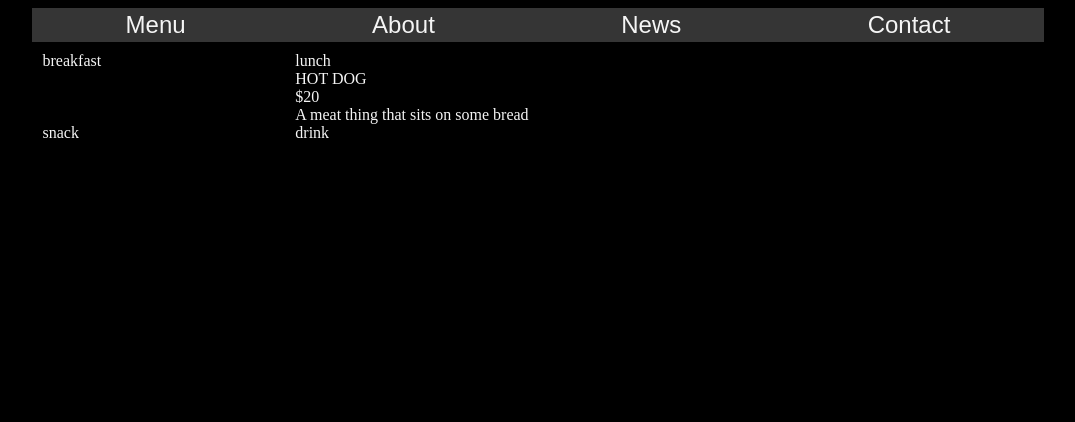
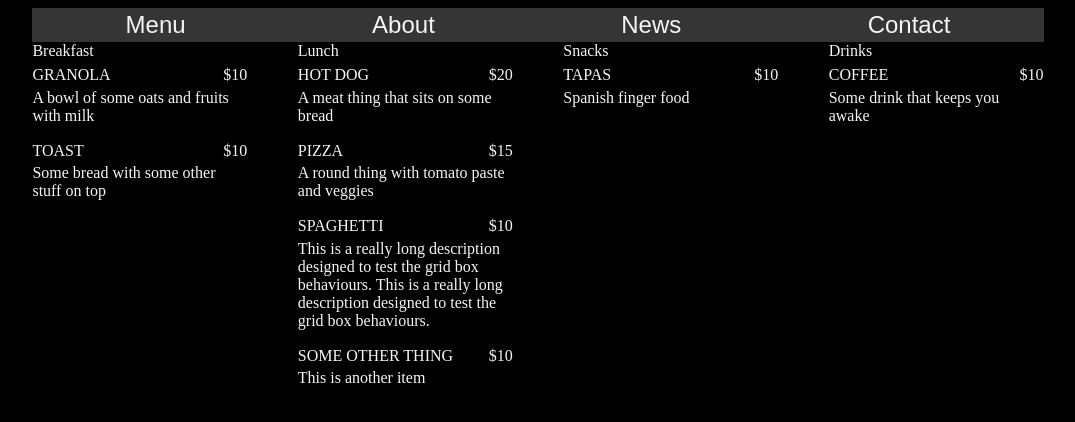
Before and after one commit to Atlas-1510/restaurant-project, a plain HTML site: page index.html in a window 1280 px wide. Both pictures are taken after a click on the button "Menu". Shown: the whole page, without its empty margins (102-1177 px from the left). Drawn offline with Linux system fonts and the light colour scheme.

Commit message:
Further refactoring of menu.js, tidied menuInfo IIFE and now beginning on menuImage IIFE

```diff
--- a/index.css
+++ b/index.css
@@ -66,57 +66,30 @@ body {
 /* ************************************ Menu Stuff ************************************ */
 
 #menuGrid {
-    width: 50%;
-    height: auto;
+    /* display: flex;
+    flex-direction: row; */
     display: grid;
-    grid-template-columns: 1fr 1fr;
-    margin: 1%;
+    grid-template-columns: repeat(4, 1fr);
+    gap: 5%;
 }
 
-#menuGridAndImageHolder {
-    display: flex;
-    justify-content: center;
-    align-items: center;
-}
-
-#menuImageHolder {
-    width: 400px;
-    height: 267px;
-}
-
-.menuImage {
-    position: absolute;
-    display: block;
-
-    max-width: 400px;
-    height: auto;
-}
-
-#breakfastFlex {
+.mealTypeMenuSection {
     display: flex;
     flex-direction: column;
-    margin: inherit;
-}
-
-#lunchMenuGrid {
-    display: flex;
-    flex-direction: column;
-    margin: inherit;
+    /* align-items: center; */
 }
 
 .menuItem {
-display: grid;
-grid-template-rows: 25% 75%;
-grid-template-columns: 75% 25%;
-min-height: 60px;
-margin-top: 5%;
-margin-bottom: 5%;
+    display: flex;
+    flex-direction: column;
+    margin: 3% 0% 3% 0%;
 }
 
-.menuContent {
-    height: 100%;
+.menuTitleAndPriceHolder {
+    display: flex;
+    justify-content: space-between;
 }
 
-#viewImagePrompt {
-    text-align: center;
+.menuItemDescription {
+    margin: 2% 0% 2% 0%;
 }
--- a/modules/menu.js
+++ b/modules/menu.js
@@ -1,27 +1,36 @@
 import { generateTitle } from "./utils/generateTitle.js"
 import { insertImage } from "./utils/insertImage.js"
+import { capitaliseFirstLetter } from "./utils/capitaliseFirstLetter.js"
 
 export const generateMenuContent = () => {
 
+    // ********** Module Setup **********
+
+    const menuCONTENT = document.createElement("div")
+
+
+    const menuInfo = (function () {
         // ********** Menu Data Set Up **********
 
-    const menuTypes = ["breakfast", "lunch", "snack", "drink"]
+        const menuTypes = ["Breakfast", "Lunch", "Snacks", "Drinks"]
+        const menuItems = []
 
         // ********** DOM Setup **********
 
-    const menuCONTENT = document.createElement("div")
+
         const menuGrid = document.createElement("div")
-    const menuImageHolder = document.createElement("div")
+
 
         menuGrid.setAttribute("id", "menuGrid")
-    menuImageHolder.setAttribute("id", "menuImageHolder")
+
 
         menuCONTENT.appendChild(menuGrid)
-    menuCONTENT.appendChild(menuImageHolder)
+
 
         for (let i = 0; i < menuTypes.length; i++) {
             let mealType = document.createElement("div")
             mealType.classList.add(`${menuTypes[i]}-menu`)
+            mealType.classList.add("mealTypeMenuSection")
             let mealTypeTitle = document.createElement("div")
             mealTypeTitle.textContent = menuTypes[i]
             mealTypeTitle.classList.add("mealTypeTitle")
@@ -37,9 +46,9 @@ export const generateMenuContent = () => {
                 title: title,
                 price: price,
                 description: description,
-            type: type,
+                type: capitaliseFirstLetter(type),
             }
-        return menuItem
+            menuItems.push(menuItem)
         }
 
         // Add menu item to DOM
@@ -54,6 +63,7 @@ export const generateMenuContent = () => {
 
                 menuItemTitle.classList.add("menuItemTitle")
                 menuItemPrice.classList.add("menuItemPrice")
+                menuTitleAndPriceHolder.classList.add("menuTitleAndPriceHolder")
                 menuItemDescription.classList.add("menuItemDescription")
 
                 menuTitleAndPriceHolder.appendChild(menuItemTitle)
@@ -65,7 +75,7 @@ export const generateMenuContent = () => {
             }
 
             if (!menuTypes.includes(menuItem.type)) {
-            console.log("Invalid menu item type")
+                console.log(`Invalid menu type: ${menuItem.type}`)
                 return 1
             } else {
                 let menuItemElement = _createMenuItemDOM()
@@ -78,6 +88,7 @@ export const generateMenuContent = () => {
                 menuItemDescription.textContent = menuItem.description
 
                 menuItemElement.classList.add(menuItem.type)
+                menuItemElement.classList.add("menuItem")
 
                 let MenuMealSection = menuGrid.querySelector(`.${menuItem.type}-menu`)
                 MenuMealSection.appendChild(menuItemElement)
@@ -86,18 +97,27 @@ export const generateMenuContent = () => {
 
         // ********** Back-End Menu Design **********
 
-    const menuItems = []
-
-    let testItem = _makeMenuitem("Hot Dog", 20, "A meat thing that sits on some bread", "lunch")
-
-    menuItems.push(testItem)
+        _makeMenuitem("Hot Dog", 20, "A meat thing that sits on some bread", "lunch")
+        _makeMenuitem("Pizza", 15, "A round thing with tomato paste and veggies", "lunch")
+        _makeMenuitem("Granola", 10, "A bowl of some oats and fruits with milk", "breakfast")
+        _makeMenuitem("Toast", 10, "Some bread with some other stuff on top", "breakfast")
+        _makeMenuitem("Spaghetti", 10, "This is a really long description designed to test the grid box behaviours. This is a really long description designed to test the grid box behaviours.", "Lunch")
+        _makeMenuitem("some other thing", 10, "This is another item", "lunch")
+        _makeMenuitem("Coffee", 10, "Some drink that keeps you awake", "drinks")
+        _makeMenuitem("Tapas", 10, "Spanish finger food", "snacks")
 
         for (let i = 0; i < menuItems.length; i++) {
             _insertMenuItemToDOM(menuItems[i])
         }
+    })();
+
+    const menuImage = (function () {
+        const menuImageHolder = document.createElement("div")
+        menuImageHolder.setAttribute("id", "menuImageHolder")
+        menuCONTENT.appendChild(menuImageHolder)
+    })();
 
     return menuCONTENT
-
 }
 
 
--- /dev/null
+++ b/modules/utils/capitaliseFirstLetter.js
@@ -0,0 +1,5 @@
+export const capitaliseFirstLetter = (string) => {
+    let firstLetter = string.slice(0, 1).toUpperCase()
+    let remainder = string.slice(1)
+    return firstLetter + remainder
+}
```
Lines whose indentation alone changed are shown as unchanged.
